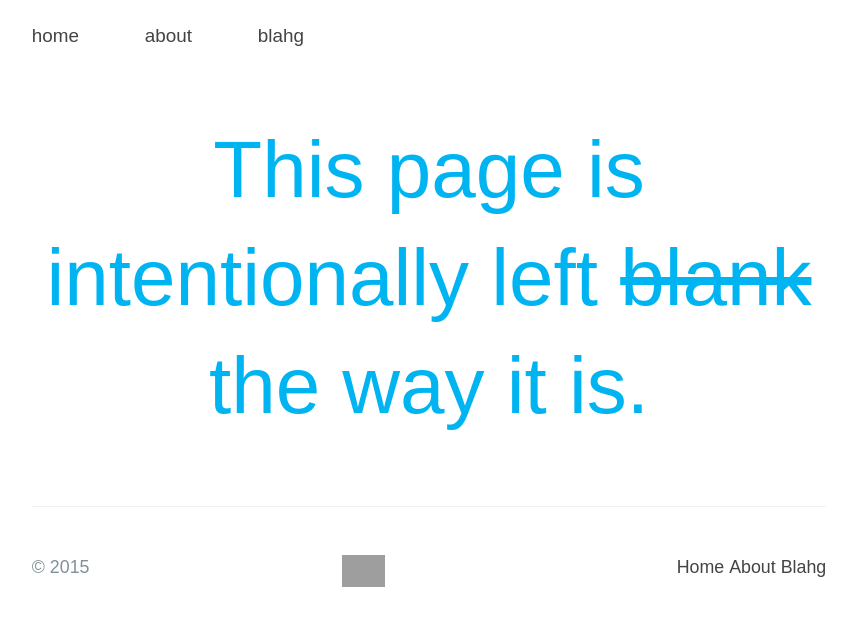
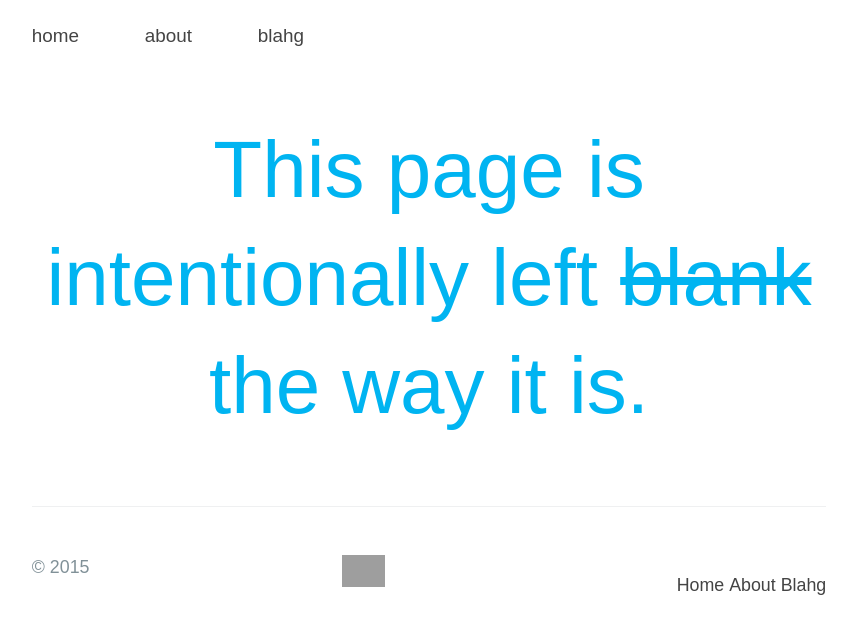
Before and after one commit to a-mar/a-mar.github.io, a Jekyll site: the page built from index.html, in a window 1280 px wide. Shown: the top 634 px of the page, without its empty margins (211-1067 px from the left). Built offline with Jekyll 4.4.1, drawn with Linux system fonts in a browser that asks for light colours; nearby versions of some CDN libraries; some web fonts are replaced; Markdown is read by kramdown in place of the engine named in the settings; grey boxes are pictures that could not be loaded.

Commit message:
Update footer.html

```diff
--- a/_includes/footer.html
+++ b/_includes/footer.html
@@ -1,7 +1,7 @@
 <footer class="site-footer">
     <span class="site-footer-credits">&copy; 2015</span>
     <span class="site-footer-other">
-        <ul style="display: inline;">
+        <ul>
   		    <li><a href="/">Home</a></li>
   		    <li><a href="/about">About</a></li>
   		    <li><a href="/blog">Blahg</a></li>
```
